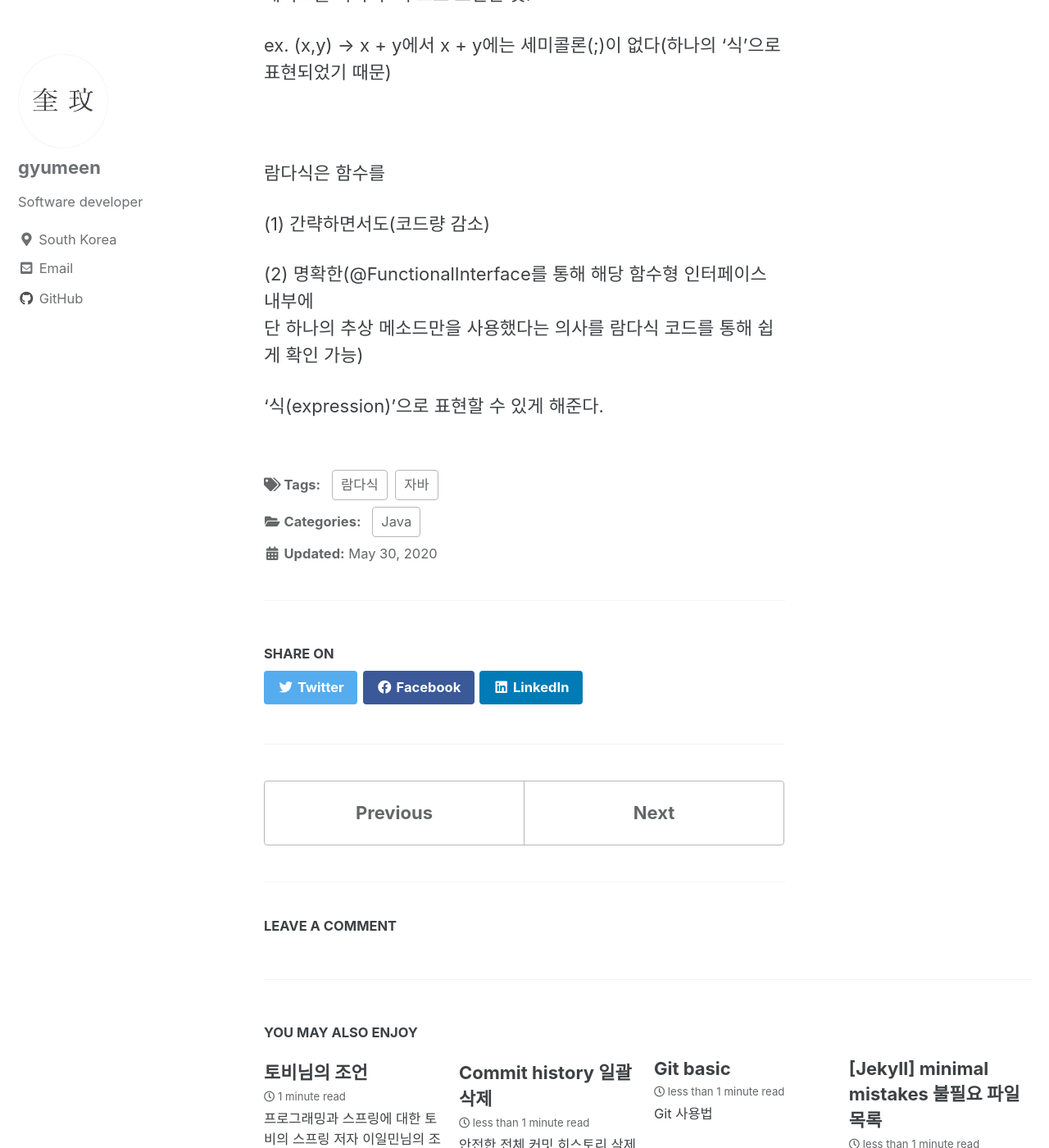
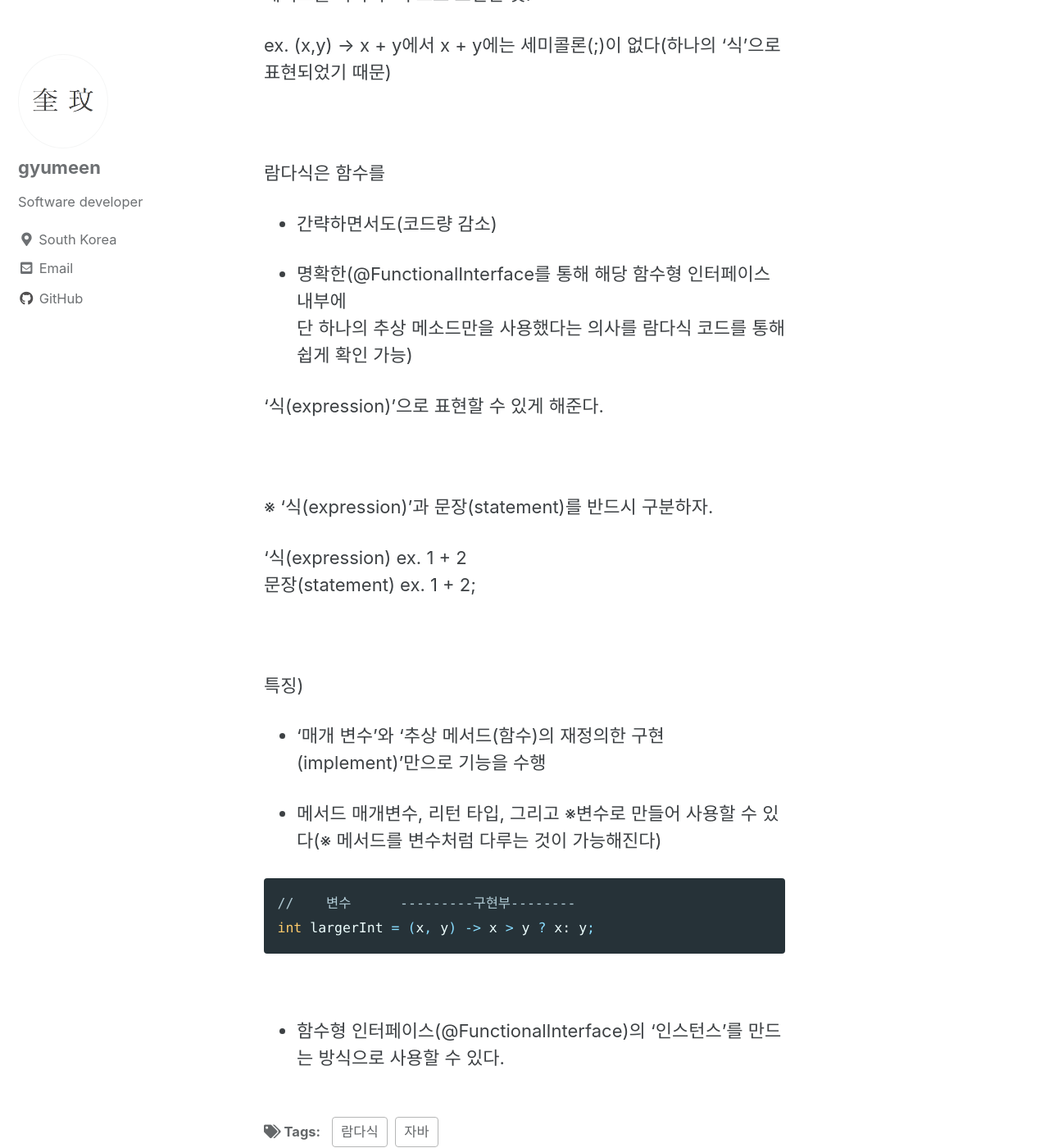
Before and after one commit to gyumeen/gyumeen.github.io, a Jekyll site: the page built from _posts/2021/Java/2021-01-14-Lambda.md, in a window 1280 px wide and 1400 px high, scrolled down 773 px. Shown: the whole window at 82% size. Built offline with Jekyll 4.4.1, drawn with Linux system fonts in a browser that asks for light colours; cached includes are drawn as plain includes; comment, search, counter and statistics services are not loaded.

Commit message:
Update 2021-01-14-Lambda.md

````diff
--- a/_posts/2021/Java/2021-01-14-Lambda.md
+++ b/_posts/2021/Java/2021-01-14-Lambda.md
@@ -33,9 +33,35 @@ ex. (x,y) -> x + y에서 x + y에는 세미콜론(;)이 없다(하나의 '식'
 
 람다식은 함수를
 
-(1) 간략하면서도(코드량 감소)
+- 간략하면서도(코드량 감소)
 
-(2) 명확한(@FunctionalInterface를 통해 해당 함수형 인터페이스 내부에
+- 명확한(@FunctionalInterface를 통해 해당 함수형 인터페이스 내부에
 단 하나의 추상 메소드만을 사용했다는 의사를 람다식 코드를 통해 쉽게 확인 가능)
 
 '식(expression)'으로 표현할 수 있게 해준다.
+
+<br/>
+
+※ '식(expression)'과 문장(statement)를 반드시 구분하자.
+
+'식(expression) ex. 1 + 2
+문장(statement) ex. 1 + 2;
+
+<br/>
+
+특징)
+
+
+
+- '매개 변수'와 '추상 메서드(함수)의 재정의한 구현(implement)'만으로 기능을 수행
+
+- 메서드 매개변수, 리턴 타입, 그리고 ※변수로 만들어 사용할 수 있다(※ 메서드를 변수처럼 다루는 것이 가능해진다)
+
+```java
+//    변수      ---------구현부--------
+int largerInt = (x, y) -> x > y ? x: y;
+```
+
+<br/>
+
+- 함수형 인터페이스(@FunctionalInterface)의 '인스턴스'를 만드는 방식으로 사용할 수 있다.
````
